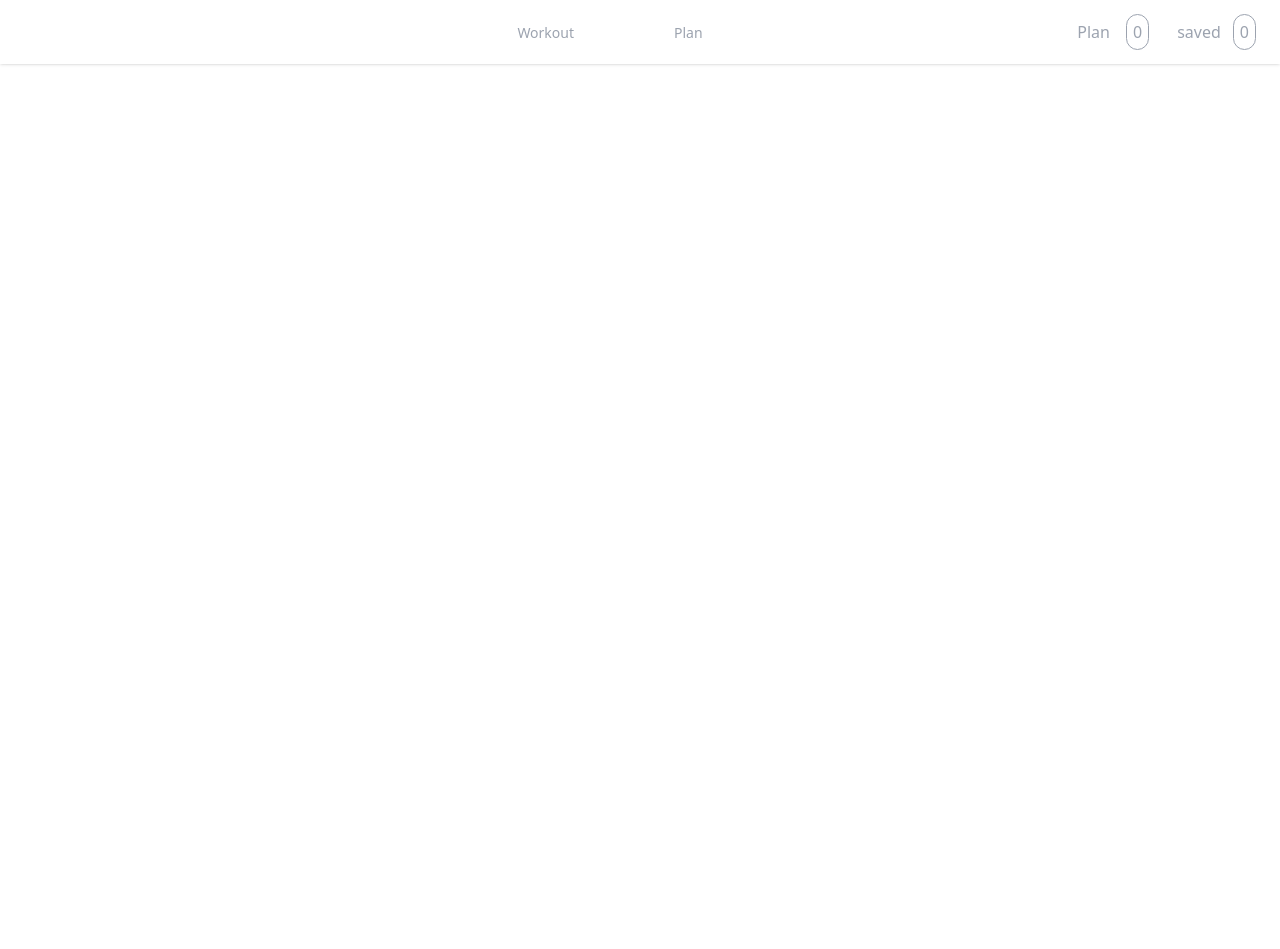
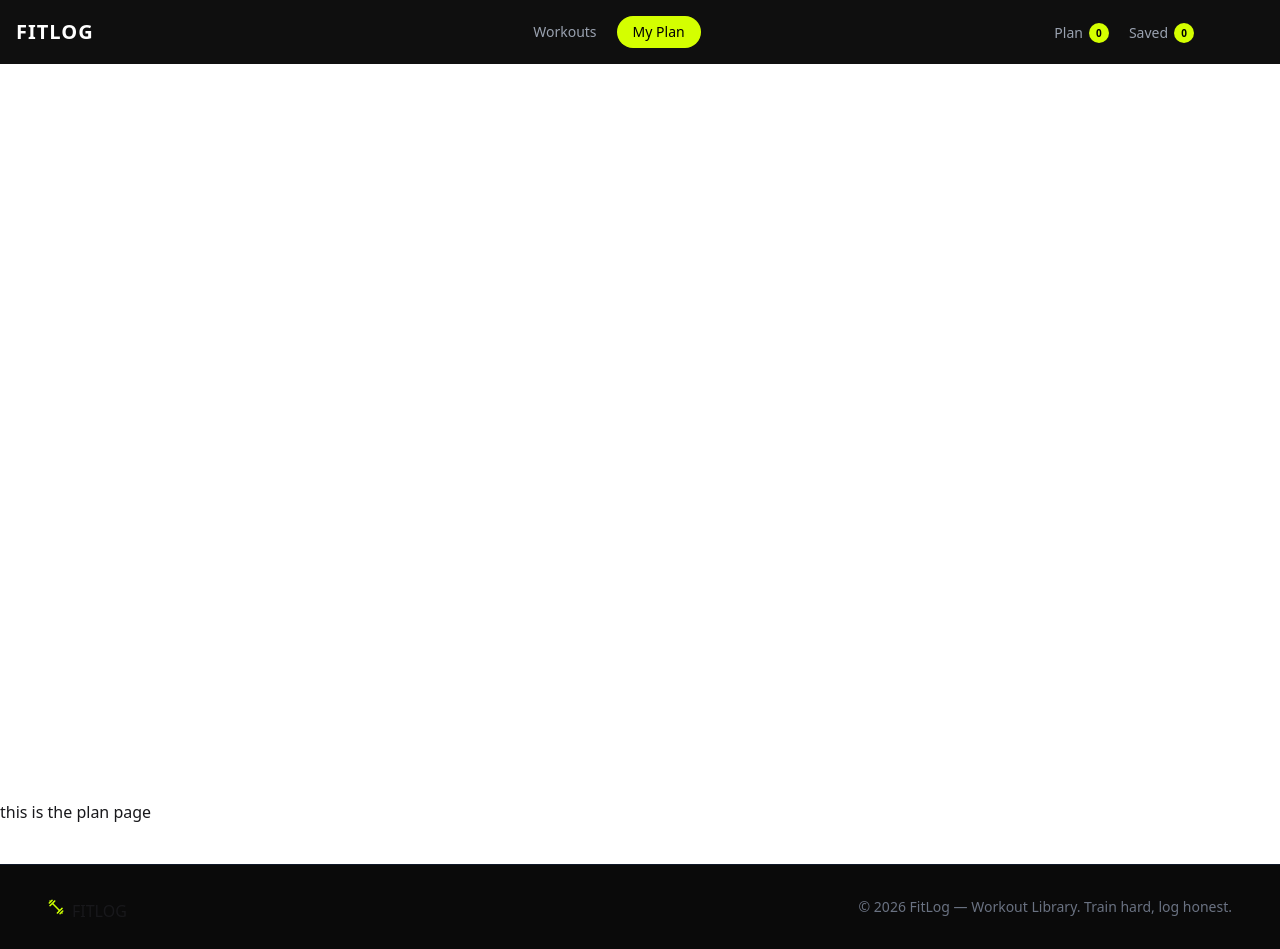
Before and after one commit to babulpro/fitLog, a Next.js app: page /plan in a window 1280 px wide. Before the commit the page ends 800 px from the top, so only its background shows below. Built offline with nearby package versions, Linux system fonts and the light colour scheme.

Commit message:
libray details by id page add

```diff
--- /dev/null
+++ b/app/Components/footer/Footer.tsx
@@ -0,0 +1,34 @@
+import Image from 'next/image';
+import React from 'react';
+
+const Footer = () => {
+    return (
+        <footer className='bg-[#0A0A0A] border-t border-gray-900 w-full py-8 px-6 md:px-12 mt-10'>
+            <div className='max-w-7xl mx-auto flex flex-col md:flex-row justify-between items-center gap-4'>
+
+                {/* Left Side: Logo */}
+                <div className='flex items-center'>
+                    {/* Since your logo is in the public folder, you just reference it as "/logo.png" */}
+                    <div className='w-8 h-4 flex'>
+                        <Image
+                        src="/logo.png"
+                        alt="FitLog Logo"
+                        width={120}
+                        height={35}
+                        className="object-contain"
+                    />
+                    <h1 className='ml-2 '>FITLOG</h1>
+                    </div>
+                </div>
+
+                {/* Right Side: Copyright Text */}
+                <div className='text-gray-500 text-sm text-center md:text-right'>
+                    <p>© 2026 FitLog — Workout Library. Train hard, log honest.</p>
+                </div>
+
+            </div>
+        </footer>
+    );
+};
+
+export default Footer;
--- a/app/Components/mainNavbar/Navbar.tsx
+++ b/app/Components/mainNavbar/Navbar.tsx
@@ -1,47 +1,49 @@
+"use client"; // Required for usePathname
 import Link from 'next/link';
-import React from 'react';
+import { usePathname } from 'next/navigation';
 import SaveNavbar from './subNavnar/Save';
 
 
 const Navbar = () => {
+  const pathname = usePathname();
+  const links = [
+    { name: "Workouts", url: "/workout" },
+    { name: "My Plan", url: "/plan" },
+  ];
 
-    const links1=[
-        {
-        name:"Workout",
-        url:"/workout"
-         },
-        {
-        name:"Plan",
-        url:"/plan"
-         },
-    ]
+  return (
+    <nav className="fixed top-0 left-0 w-full z-50 bg-[#0f0f0f] text-white">
+      <div className="max-w-7xl mx-auto px-4 h-16 flex items-center justify-between">
+        {/* Logo */}
+        <Link href="/" className="text-xl font-bold tracking-wider">FITLOG</Link>
 
+        {/* Center Links (Desktop) */}
+        <div className="hidden md:flex items-center gap-1 ">
+          {links.map((link) => {
+            const isActive = pathname === link.url;
+            return (
+              <Link
+                key={link.name}
+                href={link.url}
+                className={`px-4 py-1.5 rounded-full text-sm font-medium transition-colors ${
+                  isActive
+                    ? 'bg-[#d4ff00] text-black'
+                    : 'text-gray-400 hover:text-white'
+                }`}
+              >
+                {link.name}
+              </Link>
+            );
+          })}
+        </div>
 
-    return (
-        <div className="navbar bg-base-100 shadow-sm fixed top-0 mb-30">
-        <div className="navbar-start">
-            <div className="dropdown">
-            <div tabIndex={0} role="button" className="btn btn-ghost lg:hidden">
-                <svg aria-label="Menu" xmlns="http://www.w3.org/2000/svg" className="h-5 w-5" fill="none" viewBox="0 0 24 24" stroke="currentColor"> <path strokeLinecap="round" strokeLinejoin="round" strokeWidth="2" d="M4 6h16M4 12h8m-8 6h16" /> </svg>
-            </div>
-            <ul
-                tabIndex={-1}
-                className="menu menu-sm dropdown-content bg-base-100 rounded-box z-1 mt-3 w-52 p-2 shadow">
-                 {links1.map(link=><Link key={link.name} href={link.url} className='hover:text-[#c2f800] text-[#9ca3af] rounded-2xl px-5 py-0.5 hover:bg-[#1a2312]'>{link.name}</Link>)}
-
-            </ul>
-            </div>
-            <Link href={"/"} key={"home"} className="btn btn-ghost text-xl text-[#ffffff]">FITLOG</Link>
+        {/* Right Side / Mobile Menu */}
+        <div className=" ">
+           {/* Mobile Menu Button - skipping full impl for brevity, but structure it */}
+           <SaveNavbar />
         </div>
-        <div className="navbar-center hidden lg:flex">
-            <ul className="menu menu-horizontal px-1">
-             {links1.map(link=><Link key={link.name} href={link.url} className='mr-15 hover:text-[#c2f800] text-[#9ca3af] rounded-2xl px-5 py-0.5 hover:bg-[#1a2312]'>{link.name}</Link>)}
-            </ul>
-        </div>
-        <SaveNavbar/>
-
-        </div>
-        );
-    };
-
+      </div>
+    </nav>
+  );
+};
 export default Navbar;
--- a/app/Components/mainNavbar/subNavnar/Save.tsx
+++ b/app/Components/mainNavbar/subNavnar/Save.tsx
@@ -1,17 +1,22 @@
 import Link from 'next/link';
 import React from 'react';
 
-
-
 const SaveNavbar = () => {
-    return (
-        <div className="navbar-end">
-            <ul className="flex justify-baseline gap-4 px-1  text-[#9ca3af]">
-                <Link key={"plan"} href={"/plan"} className=' '>Plan <span className='p-1.5 m-3 border rounded-full hover:bg-[#c2f800] hover:text-[#000000] w-5 h-5'>{0}</span></Link>
-                <Link key={"save"} href={"/plan"} className=' text-[#9ca3af]'>saved<span className='p-1.5 m-3 border rounded-full hover:bg-[#c2f800] hover:text-[#000000] w-5 h-5'>{0}</span></Link>
-            </ul>
-        </div>
-    );
+  return (
+    <div className=" navbar-end">
+      <Link href="/plan" className="text-sm text-gray-400 hover:text-white flex items-center gap-1.5 transition-colors mr-5">
+        Plan
+        <span className="bg-[#d4ff00] text-black text-[10px] font-bold rounded-full w-5 h-5 flex items-center justify-center">
+          0
+        </span>
+      </Link>
+      <Link href="/saved" className="text-sm text-gray-400   hover:text-white flex items-center gap-1.5 transition-colors">
+        Saved
+        <span className="bg-[#d4ff00] text-black text-[10px] font-bold rounded-full w-5 h-5 flex items-center justify-center">
+          0
+        </span>
+      </Link>
+    </div>
+  );
 };
-
 export default SaveNavbar;
--- a/app/action/libray.ts
+++ b/app/action/libray.ts
@@ -1,4 +1,11 @@
 export const gerLibray=async()=>{
-    let res = await fetch('https://api.abcz.workers.dev/api/fitlog')
-    return res.json()
+    const response = await fetch('https://api.abcz.workers.dev/api/fitlog')
+    return response.json()
 }
+
+
+export const singleLibrayById=async(id:number)=>{
+    const response = await fetch(`https://api.abcz.workers.dev/api/fitlog/${id}`)
+    return response.json()
+
+}
--- a/app/layout.tsx
+++ b/app/layout.tsx
@@ -2,6 +2,7 @@ import type { Metadata } from "next";
 import { Geist, Geist_Mono } from "next/font/google";
 import "./globals.css";
 import Navbar from "./Components/mainNavbar/Navbar";
+import Footer from "./Components/footer/Footer";
 
 const geistSans = Geist({
   variable: "--font-geist-sans",
@@ -27,6 +28,7 @@ export default function RootLayout({ children }: LayoutProps<"/">) {
       <body className="min-h-full flex flex-col">
         <Navbar/>
         {children}
+        <Footer/>
         </body>
     </html>
   );
--- a/app/page.tsx
+++ b/app/page.tsx
@@ -1,12 +1,14 @@
 import React from 'react';
 import Hero from './Components/hero/Hero';
 import Libray from './Components/Library/libray';
+import Footer from './Components/footer/Footer';
 
 const HomePage = () => {
   return (
     <div className='mt-20'>
       <Hero/>
       <Libray/>
+
     </div>
   );
 };
--- a/app/plan/page.tsx
+++ b/app/plan/page.tsx
@@ -2,7 +2,7 @@ import React from 'react';
 
 const PlanePage = () => {
     return (
-        <div>
+        <div className='mt-200'>
             this is the plan page
         </div>
     );
```
Also changed, not shown: app/workout/[id]/page.tsx (added, +125 -0 lines).
